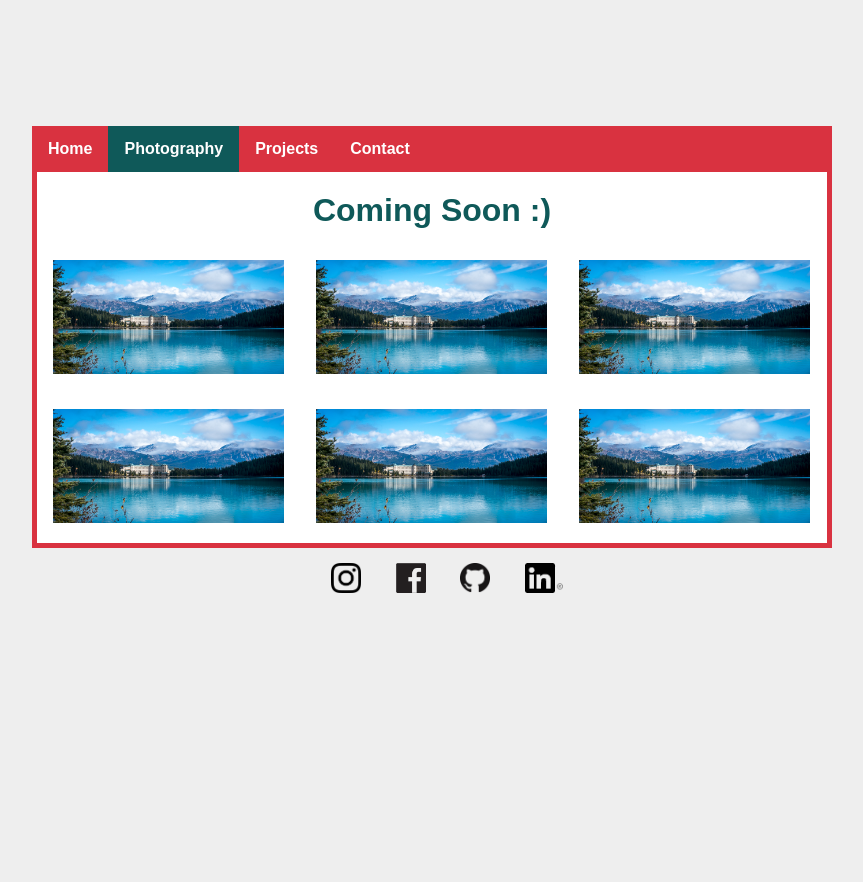
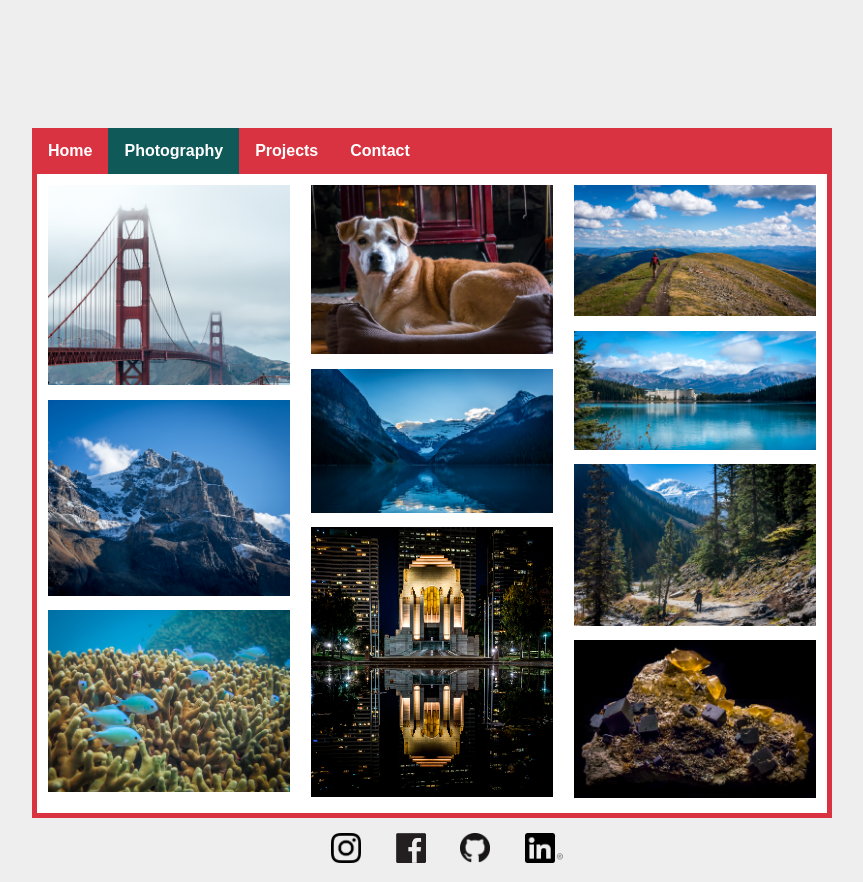
Before and after one commit to TomJSmith/TomJSmith.github.io, a PHP site: page /photography.php in a window 1280 px wide. Shown: the whole page, without its empty margins (208-1071 px from the left). Before the commit the page ends 593 px from the top, so only its background shows below. Run offline with PHP 8.4, Linux system fonts and the light colour scheme.

Commit message:
made a photo gallery!

```diff
--- a/css/mainPage.css
+++ b/css/mainPage.css
@@ -6,6 +6,7 @@ body {
   color: #0F5959;
   background-image: image();
   background-color: #EEE;
+  margin: 0px;
 }
 
 .mainFrame {
@@ -103,16 +104,47 @@ body {
   margin-left: 30px;
 }
 
+.col {
+  float: left;
+  width: 33.3%;
+  margin: 0%;
+  min-width: 150px;
+}
+
 .imageFrame {
-  width: 29.3%;
-  margin: 2%;
-  min-width:150px;
-  float: left;
+  margin: 4%;
 }
 
 .imageFrame img {
   width: 100%;
   height: 100%;
+}
+
+.bigImage {
+  top: 0;
+  left: 0;
+  position: absolute;
+  width: 0px;
+  height: 0px;
+  margin: auto;
+}
+
+.bigImageOpacity {
+  position: absolute;
+  top: 0;
+  left: 0;
+  background-color: #638CA6;
+  opacity: 0.5;
+  width: 100%;
+  height: 100%;
+}
+
+.bigImage img {
+  opacity: 1.0;
+  width: 100%;
+  max-width: 1000px;
+  position: relative;
+  margin-top: 15%;
 }
 
 input {
--- a/mainPage.php
+++ b/mainPage.php
@@ -21,17 +21,17 @@
     <div class="left">
       <div class="resume">
         <div class="resumeItem">
-          <h4>Computer Science, University of Calgary</h4>
+          <h3>Computer Science - University of Calgary</h3>
           <h5>Software Design, Algorithms, AI, Game Design, 3D Graphics, HCI</h5>
         </div>
         <div class="resumeItem">
-            <h4>Data Analyst, Precision Drilling Corporation</h4>
+            <h3>Data Analyst - Precision Drilling Corporation</h3>
             <h5>Python, VBA</h5>
         </div>
       </div>
     </div>
     <div class="right">
-      <img src="scubaProfile.jpg" class="circleImage" height="200px" width="200px"/>
+      <img src="images\scubaProfile.jpg" class="circleImage" height="200px" width="200px"/>
     </div>
   </div>
 </div>
--- a/photography.js
+++ b/photography.js
@@ -1,31 +1,109 @@
 var bigPicId = '-1';
 
-function toggle(picId)
+function toggle(picElement)
+{
+  var bigPic = document.getElementById('bigImage');
+  bigPic.src = picElement.src;
+  var h = getHeight() - 40;
+  var w = getWidth() - 40;
+  var imageRatio = bigPic.naturalWidth/bigPic.naturalHeight;
+  if (imageRatio >= 1)
   {
-    if (picId == bigPicId)
+    sizeImageByWidth();
+  }
+  else
+  {
+    if (h * imageRatio > 1000 || h * imageRatio > getWidth())
     {
-      if (document.getElementById(picId).style.width == '29.3%')
-      {
-        document.getElementById(picId).style.width = '96%';
-      }
-      else
-      {
-          document.getElementById(picId).style.width = '29.3%';
-      }
-    }
-    else if (bigPicId == '-1')
-    {
-      document.getElementById(picId).style.width = '96%';
-      bigPicId = picId;
+      sizeImageByWidth();
     }
     else
     {
-      document.getElementById(bigPicId).style.width = '29.3%';
-      document.getElementById(picId).style.width = '96%';
-      bigPicId = picId;
+      sizeImageByHeight();
     }
+  }
+  document.getElementById('bigImageFrame').style.width = '100%';
+  document.getElementById('bigImageFrame').style.height = '100%';
 }
 
-function test() {
-    window.alert('test');
+function sizeImageByWidth()
+{
+  var bigPic = document.getElementById('bigImage');
+  var h = getHeight() - 40;
+  var w = getWidth() - 40;
+  var imageRatio = bigPic.naturalWidth/bigPic.naturalHeight;
+  if (w > 1000)
+  {
+    bigPic.style.width = "1000px";
+    bigPic.style.height = String(1000/imageRatio) + "px";
+    bigPic.style.marginTop = String((h - (1000/imageRatio)) / 2) + "px";
+  }
+  else
+  {
+    bigPic.style.width = String(w) + "px";
+    bigPic.style.height = String(w/imageRatio) + "px";
+    bigPic.style.marginTop = String((h - (w/imageRatio)) / 2) + "px";
+  }
 }
+
+function sizeImageByHeight()
+{
+  var bigPic = document.getElementById('bigImage');
+  var h = getHeight() - 40;
+  var w = getWidth() - 40;
+  var imageRatio = bigPic.naturalWidth/bigPic.naturalHeight;
+  if (h < bigPic.naturalHeight)
+  {
+    bigPic.style.height = String(h) + "px";
+    bigPic.style.width = String(h * imageRatio) + "px";
+    bigPic.style.marginTop = "20px";
+  }
+  else
+  {
+    bigPic.style.height = String(bigPic.naturalHeight) + "px";
+    bigPic.style.width = String(bigPic.naturalWidth) + "px";
+    bigPic.style.marginTop = String((h - bigPic.naturalHeight)/2) + "px";
+  }
+}
+
+function hideBigImage()
+{
+  document.getElementById('bigImageFrame').style.width = '0%';
+  document.getElementById('bigImageFrame').style.height = '0%';
+  var bigPic = document.getElementById('bigImage');
+  bigPic.style.width = "0px";
+  bigPic.style.height = "0px";
+}
+
+function getWidth() {
+  if (self.innerHeight) {
+    return self.innerWidth;
+  }
+
+  if (document.documentElement && document.documentElement.clientWidth) {
+    return document.documentElement.clientWidth;
+  }
+
+  if (document.body) {
+    return document.body.clientWidth;
+  }
+}
+
+function getHeight() {
+  if (self.innerHeight) {
+    return self.innerHeight;
+  }
+
+  if (document.documentElement && document.documentElement.clientHeight) {
+    return document.documentElement.clientHeight;
+  }
+
+  if (document.body) {
+    return document.body.clientHeight;
+  }
+}
+
+function test()
+{
+  window.alert('test');
+}
--- a/photography.php
+++ b/photography.php
@@ -7,6 +7,11 @@
 <link rel="stylesheet" href="css/mainPage.css">
 </head>
 <body>
+  <div id="bigImageFrame" class="bigImage" onclick="hideBigImage()">
+    <div id="bigImageOp" class="bigImageOpacity">
+    </div>
+    <img id="bigImage" src="" alt="" />
+  </div>
   <div class="mainFrame">
     <div class="menuBar">
       <ul>
@@ -17,28 +22,49 @@
       </ul>
     </div>
     <div class="contentFrame">
-      <div class="heading">
-        <h1 id="heading">Coming Soon :)</h1>
-      </div>
       <div class="photoGallery">
-        <div class="imageFrame" id = "img1" onclick="toggle('img1')">
-          <img src="louise.jpg" alt="lake louise" />
+        <div class="col">
+          <div class="imageFrame">
+            <img src="images\goldenGate.jpg" alt="Golden Gate Bridge" onclick="toggle(this)"/>
+          </div>
+          <div class="imageFrame">
+            <img src="images\big.jpg" alt="mountain" onclick="toggle(this)"/>
+          </div>
+          <div class="imageFrame">
+            <img src="images\fish.jpg" alt="fish" onclick="toggle(this)"/>
+          </div>
         </div>
-        <div class="imageFrame" id="img2" onclick="toggle('img2')">
-          <img src="louise.jpg" alt="lake louise" />
+
+        <div class="col">
+          <div class="imageFrame">
+            <img src="images\dog.jpg" alt="dog" onclick="toggle(this)" />
+          </div>
+          <div class="imageFrame">
+            <img src="images\lake.jpg" alt="lake louise" onclick="toggle(this)" />
+          </div>
+          <div class="imageFrame">
+            <img src="images\memorial.jpg" alt="memorial" onclick="toggle(this)"/>
+          </div>
         </div>
-        <div class="imageFrame" id="img3" onclick="toggle('img3')">
-          <img src="louise.jpg" alt="lake louise" />
+
+        <div class="col">
+          <div class="imageFrame">
+            <img src="images\hamil.jpg" alt="hiking" onclick="toggle(this)"/>
+          </div>
+          <div class="imageFrame">
+            <img src="images\louise.jpg" alt="lake louise" onclick="toggle(this)"/>
+          </div>
+          <div class="imageFrame">
+            <img src="images\small.jpg" alt="hiking" onclick="toggle(this)"/>
+          </div>
+
+          <div class="imageFrame">
+            <img src="images\rock.jpg" alt="minerals" onclick="toggle(this)"/>
+          </div>
         </div>
-        <div class="imageFrame" id = "img4" onclick="toggle('img4')">
-          <img src="louise.jpg" alt="lake louise" />
-        </div>
-        <div class="imageFrame" id="img5" onclick="toggle('img5')">
-          <img src="louise.jpg" alt="lake louise" />
-        </div>
-        <div class="imageFrame" id="img6" onclick="toggle('img6')">
-          <img src="louise.jpg" alt="lake louise" />
-        </div>
+
+
+
       </div>
     </div>
   </div>
```
Also changed, not shown: facebook.png (deleted), images/big.jpg (added), images/dog.jpg (added), images/fish.jpg (added), images/goldenGate.jpg (added), images/hamil.jpg (added), images/lake.jpg (added), images/louise.jpg (added), images/memorial.jpg (added), images/rock.jpg (added), images/scubaProfile.jpg (renamed from scubaProfile.jpg), images/small.jpg (added), louise.jpg (deleted).
